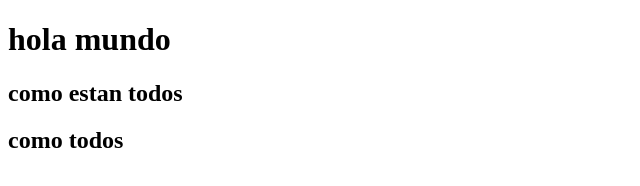
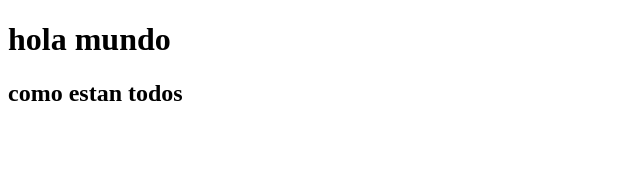
Before and after one commit to ed2321/prueba-2, a plain HTML site: page index.html in a window 1280 px wide. Shown: the whole page, without its empty margins (0-640 px from the left). Drawn offline with Linux system fonts and the light colour scheme.

Commit message:
nueva modificacion al index

```diff
--- a/index.html
+++ b/index.html
@@ -6,7 +6,6 @@
 <body>
 <h1>hola mundo</h1>
 <h2>como estan todos</h2>
-<h2>como  todos</h2>
 
 </body>
 </html>
```
